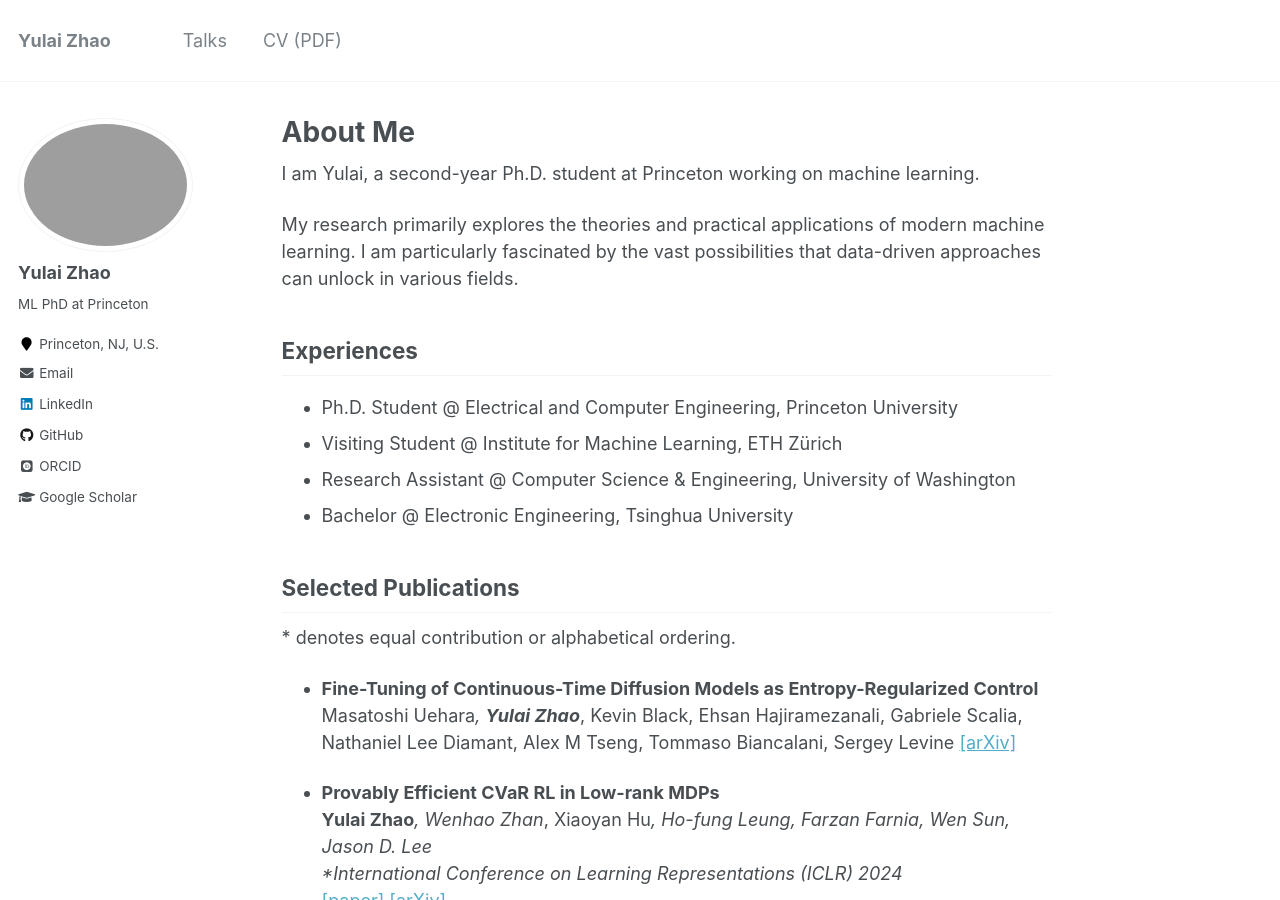
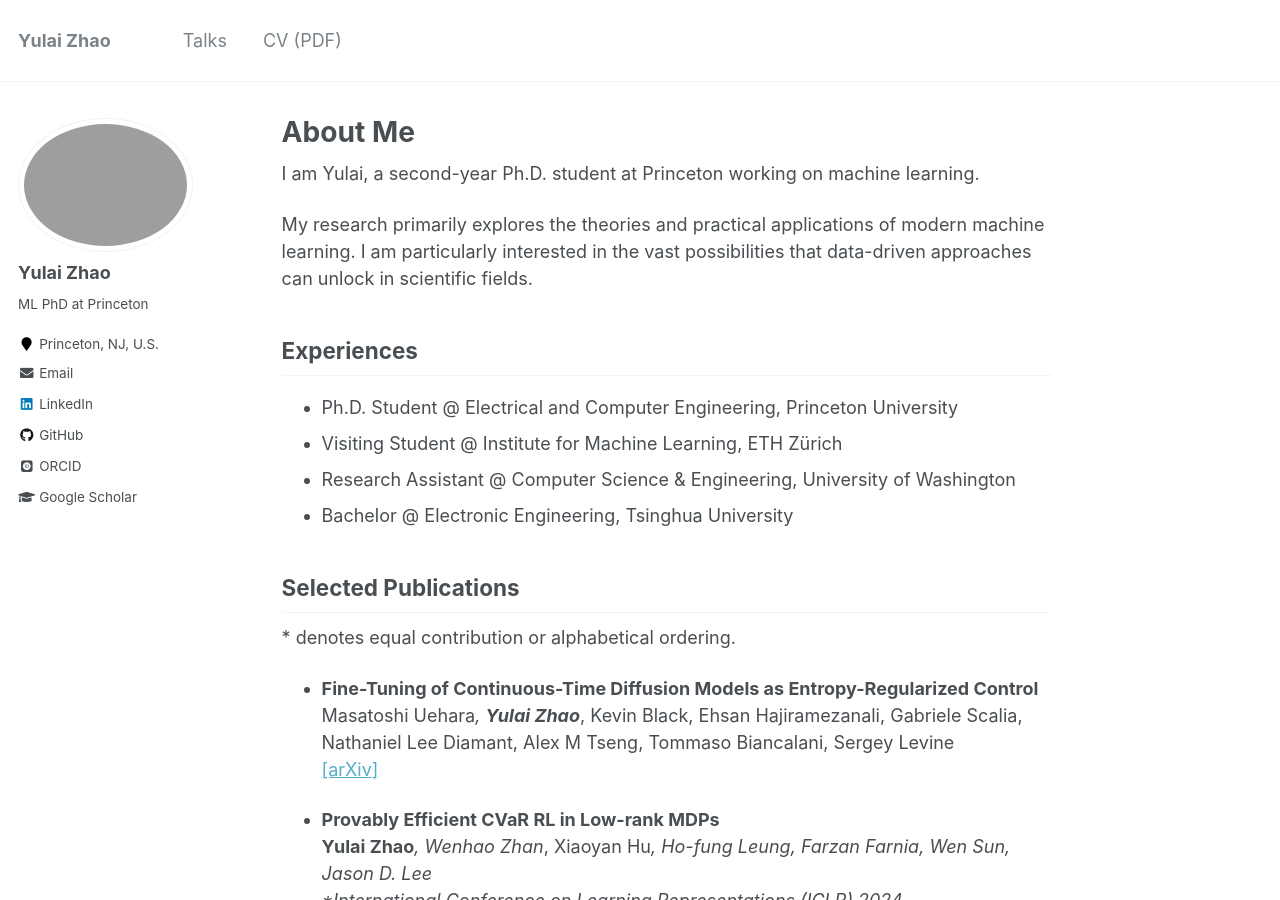
Before and after one commit to zhaoyl18/zhaoyl18.github.io, a Jekyll site: the page built from _pages/about.md, in a window 1280 px wide and 900 px high. Built offline with Jekyll 4.4.1, drawn with Linux system fonts in a browser that asks for light colours; some web fonts are replaced.

Commit message:
Update about.md

```diff
--- a/_pages/about.md
+++ b/_pages/about.md
@@ -10,7 +10,7 @@ redirect_from:
 I am Yulai, a second-year Ph.D. student at Princeton working on machine learning.
 <!-- For more details about my academic background, please visit my [[departmental page]](https://ece.princeton.edu/people/yulai-zhao).   -->
 
-My research primarily explores the theories and practical applications of modern machine learning. I am particularly fascinated by the vast possibilities that data-driven approaches can unlock in various fields.
+My research primarily explores the theories and practical applications of modern machine learning. I am particularly interested in the vast possibilities that data-driven approaches can unlock in scientific fields.
 
 ## Experiences
 
```
